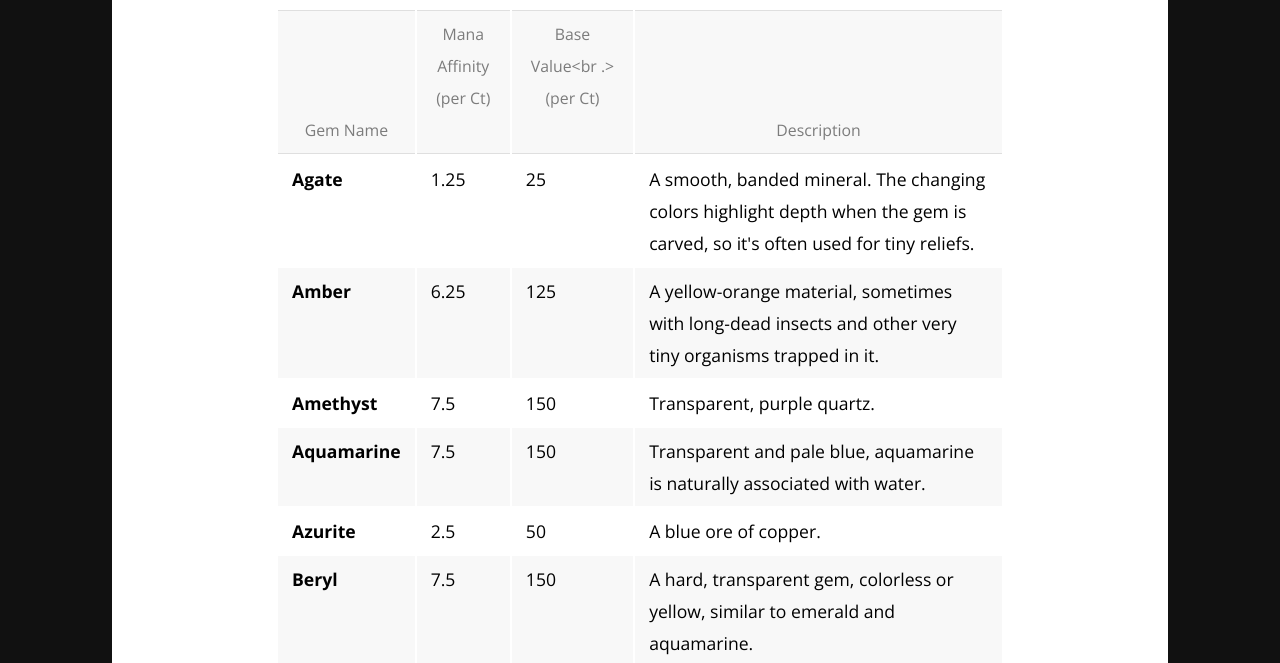
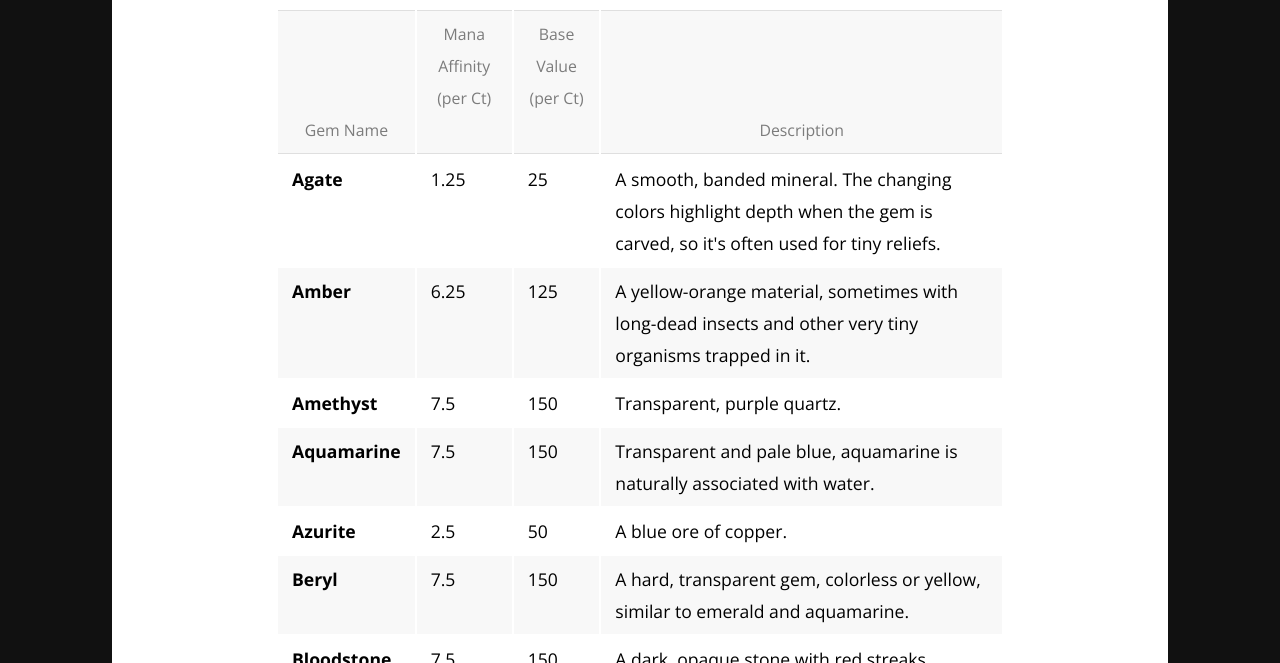
Before and after one commit to rickosborne/blackwater, a Jekyll site: the page built from _guide/550-rulebooks-and-house-rules.md, in a window 1280 px wide and 900 px high, scrolled down 5529 px, cut to the strip 237-900 px from the top of the window. Built offline with Jekyll 4.4.1, drawn with Linux system fonts in a browser that asks for light colours.

Commit message:
Update 550-rulebooks-and-house-rules.md

```diff
--- a/_guide/550-rulebooks-and-house-rules.md
+++ b/_guide/550-rulebooks-and-house-rules.md
@@ -116,7 +116,7 @@ The Powerstone enchantment works exactly as described in the magic sourcebook, w
 <img src="https://render.githubusercontent.com/render/math?math=Capacity = \sqrt{Mana\:Affinity * Mass}" align="center">
 
 
-| Gem Name | Mana Affinity<br />(per Ct)<img height="0" width="100">| Base Value<br .>(per Ct)<img height="0" width="100">| Description |
+| Gem Name | Mana Affinity<br />(per Ct)<img height="0" width="100">| Base Value<br />(per Ct)<img height="0" width="100">| Description |
 | --- | --- | --- | --- |
 | **Agate** | 1.25| 25 | A smooth, banded mineral. The changing colors highlight depth when the gem is carved, so it&#39;s often used for tiny reliefs. |
 | **Amber** | 6.25 | 125 | A yellow-orange material, sometimes with long-dead insects and other very tiny organisms trapped in it. |
```
